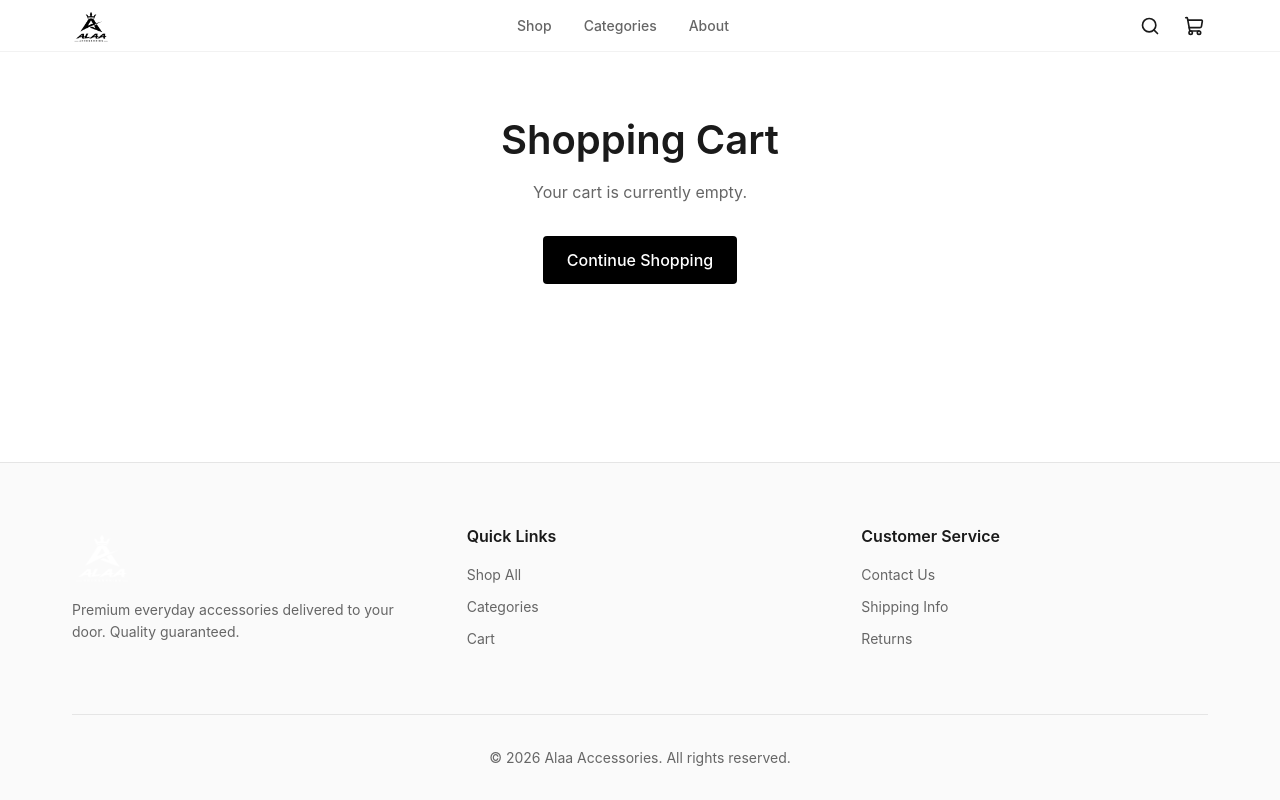
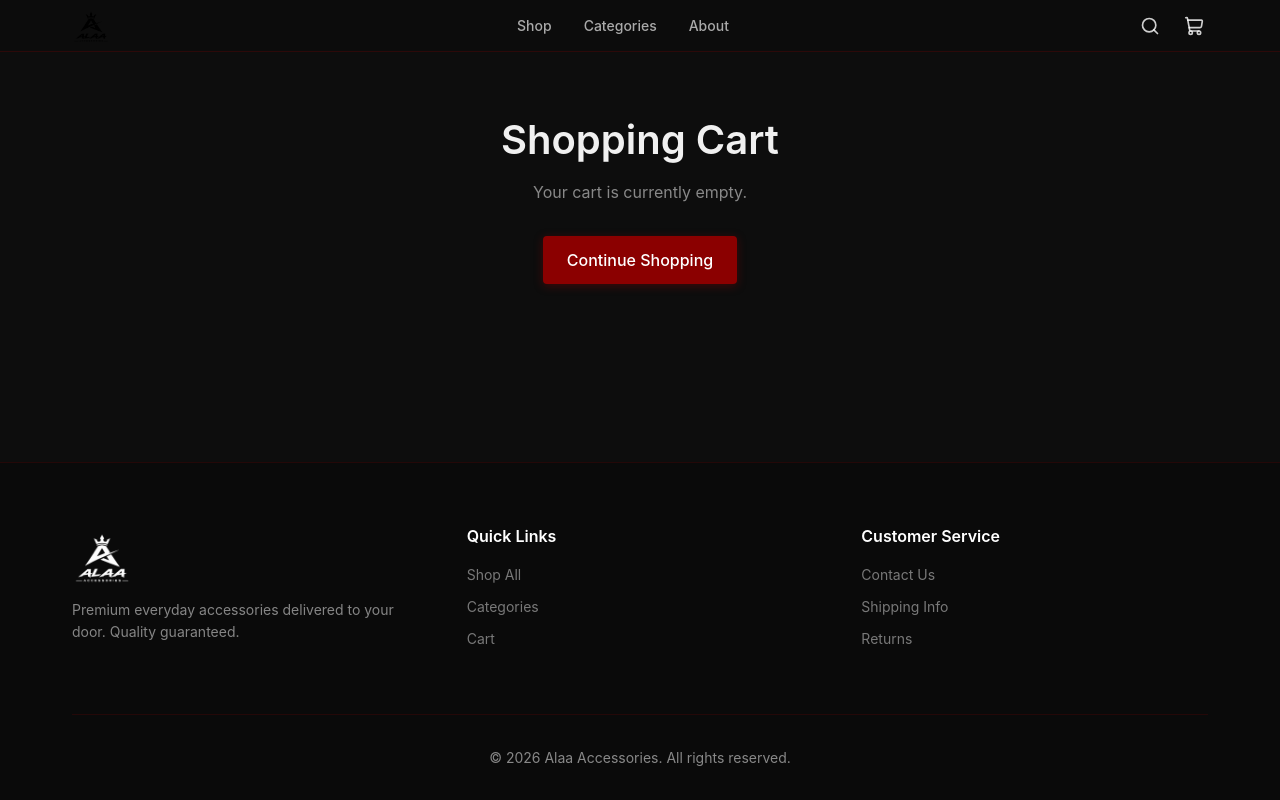
Before and after one commit to hamza11x/AlaaAccessories, a React (Vite) app: page /cart in a window 1280 px wide. Built offline with nearby package versions, Linux system fonts and the light colour scheme.

Commit message:
feat: full dark theme with blood red accents — dark bg, red primary, dark cards/nav/footer

```diff
--- a/src/components/layout/layout.css
+++ b/src/components/layout/layout.css
@@ -17,10 +17,10 @@
   left: 0;
   right: 0;
   height: 52px;
-  background-color: rgba(255, 255, 255, 0.7);
+  background-color: rgba(13, 13, 13, 0.95);
   backdrop-filter: blur(12px);
   -webkit-backdrop-filter: blur(12px);
-  border-bottom: 1px solid rgba(229, 229, 229, 0.5);
+  border-bottom: 1px solid rgba(139, 0, 0, 0.25);
   z-index: 50;
   transition: all 0.3s ease;
 }
@@ -57,7 +57,7 @@
 
 .mobile-menu-btn {
   display: block;
-  color: var(--color-text);
+  color: rgba(255, 255, 255, 0.8);
 }
 
 @media (min-width: 768px) {
@@ -72,7 +72,7 @@
   left: 0;
   right: 0;
   bottom: 0;
-  background-color: var(--color-bg);
+  background-color: #0f0505;
   z-index: 49;
   display: flex;
   flex-direction: column;
@@ -103,9 +103,9 @@
   display: block;
   font-size: 1.75rem;
   font-weight: 700;
-  color: var(--color-text);
+  color: #ffffff;
   padding: var(--spacing-md) 0;
-  border-bottom: 1px solid var(--color-border);
+  border-bottom: 1px solid rgba(139, 0, 0, 0.25);
   transition: opacity 0.2s ease, transform 0.2s ease;
   letter-spacing: -0.01em;
 }
@@ -130,12 +130,12 @@
 .nav-link {
   font-size: 0.875rem;
   font-weight: 500;
-  color: var(--color-text-muted);
+  color: rgba(255, 255, 255, 0.65);
   transition: color 0.2s ease;
 }
 
 .nav-link:hover, .nav-link:focus {
-  color: var(--color-text);
+  color: #ffffff;
 }
 
 .navbar-actions {
@@ -145,17 +145,18 @@
 }
 
 .icon-btn {
-  color: var(--color-text);
+  color: rgba(255, 255, 255, 0.8);
   padding: var(--spacing-xs);
   display: flex;
   align-items: center;
   justify-content: center;
   border-radius: var(--radius-sm);
-  transition: background-color 0.2s ease;
+  transition: color 0.2s ease, background-color 0.2s ease;
 }
 
 .icon-btn:hover {
-  background-color: var(--color-border);
+  color: #ffffff;
+  background-color: rgba(139, 0, 0, 0.35);
 }
 
 .cart-btn {
@@ -181,10 +182,10 @@
 
 /* Footer Styles */
 .footer {
-  border-top: 1px solid var(--color-border);
+  border-top: 1px solid rgba(139, 0, 0, 0.2);
   padding: var(--spacing-3xl) 0 var(--spacing-xl);
   margin-top: auto;
-  background-color: #fafafa;
+  background-color: #0a0a0a;
 }
 
 .footer-grid {
@@ -203,12 +204,13 @@
 .footer-col h4 {
   font-size: 1rem;
   margin-bottom: var(--spacing-md);
-  color: var(--color-text);
+  color: #ffffff;
 }
 
 .footer-col p {
   font-size: 0.875rem;
   line-height: 1.6;
+  color: rgba(255,255,255,0.5);
 }
 
 .footer-col ul {
@@ -220,18 +222,18 @@
 
 .footer-col a {
   font-size: 0.875rem;
-  color: var(--color-text-muted);
+  color: rgba(255,255,255,0.45);
   transition: color 0.2s ease;
 }
 
 .footer-col a:hover {
-  color: var(--color-text);
+  color: #ffffff;
 }
 
 .footer-bottom {
   text-align: center;
-  color: var(--color-text-muted);
+  color: rgba(255,255,255,0.3);
   font-size: 0.875rem;
   padding-top: var(--spacing-xl);
-  border-top: 1px solid var(--color-border);
+  border-top: 1px solid rgba(139, 0, 0, 0.2);
 }
--- a/src/index.css
+++ b/src/index.css
@@ -1,9 +1,13 @@
 :root {
-  --color-bg: #ffffff;
-  --color-text: #1a1a1a;
-  --color-text-muted: #666666;
-  --color-border: #e5e5e5;
-  --color-primary: #000000;
+  --color-bg: #0d0d0d;
+  --color-bg-secondary: #141414;
+  --color-bg-card: #1a1a1a;
+  --color-text: #f0f0f0;
+  --color-text-muted: #888888;
+  --color-border: #2a2a2a;
+  --color-primary: #8B0000;
+  --color-primary-hover: #a50000;
+  --color-primary-light: rgba(139,0,0,0.12);
   --color-primary-text: #ffffff;
   --color-error: #ef4444;
   --color-success: #22c55e;
@@ -20,9 +24,9 @@
   --radius-md: 4px;
   --radius-lg: 8px;
 
-  --shadow-sm: 0 1px 2px 0 rgb(0 0 0 / 0.05);
-  --shadow-md: 0 4px 6px -1px rgb(0 0 0 / 0.1), 0 2px 4px -2px rgb(0 0 0 / 0.1);
-  --shadow-lg: 0 10px 15px -3px rgb(0 0 0 / 0.1), 0 4px 6px -4px rgb(0 0 0 / 0.1);
+  --shadow-sm: 0 1px 3px 0 rgb(0 0 0 / 0.4);
+  --shadow-md: 0 4px 12px -1px rgb(0 0 0 / 0.5);
+  --shadow-lg: 0 10px 30px -3px rgb(0 0 0 / 0.6), 0 0 0 1px rgb(139 0 0 / 0.1);
 
   --font-sans: "Inter", -apple-system, BlinkMacSystemFont, "Segoe UI", Roboto, Helvetica, Arial, sans-serif;
 }
@@ -110,10 +114,12 @@ p {
 .btn-primary {
   background-color: var(--color-primary);
   color: var(--color-primary-text);
+  box-shadow: 0 2px 10px rgb(139 0 0 / 0.4);
 }
 
 .btn-primary:hover {
-  background-color: #333333;
+  background-color: var(--color-primary-hover);
+  box-shadow: 0 4px 18px rgb(139 0 0 / 0.5);
 }
 
 .btn-outline {
@@ -123,8 +129,9 @@ p {
 }
 
 .btn-outline:hover {
-  border-color: var(--color-text);
-  background-color: var(--color-bg);
+  border-color: var(--color-primary);
+  color: var(--color-primary);
+  background-color: var(--color-primary-light);
 }
 
 .btn-block {
@@ -164,12 +171,13 @@ p {
 .form-input:focus {
   outline: none;
   border-color: var(--color-primary);
+  box-shadow: 0 0 0 3px rgb(139 0 0 / 0.1);
 }
 
 /* Skeleton Loading */
 .skeleton {
-  background: #eee;
-  background: linear-gradient(110deg, #ececec 8%, #f5f5f5 18%, #ececec 33%);
+  background: #1e1e1e;
+  background: linear-gradient(110deg, #1a1a1a 8%, #222 18%, #1a1a1a 33%);
   border-radius: var(--radius-sm);
   background-size: 200% 100%;
   animation: 1.5s shine linear infinite;
--- a/src/pages/about.css
+++ b/src/pages/about.css
@@ -18,7 +18,7 @@
 .about-hero {
   padding: var(--spacing-3xl) 0;
   border-bottom: 1px solid var(--color-border);
-  background-color: #fafafa;
+  background-color: #111111;
 }
 
 .about-hero-container {
@@ -97,7 +97,7 @@
 }
 
 .about-stat {
-  background: #fff;
+  background: #0d0d0d;
   padding: var(--spacing-xl);
   display: flex;
   flex-direction: column;
@@ -161,18 +161,19 @@
 }
 
 .about-value-card {
-  background: #fff;
+  background: #1a1a1a;
   border: 1px solid var(--color-border);
   border-radius: var(--radius-md);
   padding: var(--spacing-xl);
   transition: transform 0.4s cubic-bezier(0.16, 1, 0.3, 1),
-              box-shadow 0.4s cubic-bezier(0.16, 1, 0.3, 1);
+              box-shadow 0.4s cubic-bezier(0.16, 1, 0.3, 1),
+              border-color 0.3s ease;
 }
 
 .about-value-card:hover {
   transform: scale(1.02);
   box-shadow: var(--shadow-lg);
-  border-color: transparent;
+  border-color: var(--color-primary);
 }
 
 .about-value-card h3 {
@@ -189,7 +190,7 @@
 /* ══ CTA ══ */
 .about-cta {
   padding: var(--spacing-3xl) 0;
-  background: #fff;
+  background: #111111;
 }
 
 .about-cta-inner {
--- a/src/pages/home.css
+++ b/src/pages/home.css
@@ -3,7 +3,7 @@
 .hero-section {
   padding: var(--spacing-3xl) 0;
   border-bottom: 1px solid var(--color-border);
-  background-color: #fafafa;
+  background-color: #111111;
 }
 
 .hero-container {
@@ -126,7 +126,7 @@
 /* Category Card */
 .category-card {
   height: 250px;
-  background-color: #fafafa;
+  background-color: #1a1a1a;
   border: 1px solid var(--color-border);
   border-radius: var(--radius-md);
   display: flex;
@@ -135,13 +135,13 @@
   justify-content: center;
   padding: var(--spacing-lg);
   text-align: center;
-  transition: transform 0.4s cubic-bezier(0.16, 1, 0.3, 1), box-shadow 0.4s cubic-bezier(0.16, 1, 0.3, 1);
+  transition: transform 0.4s cubic-bezier(0.16, 1, 0.3, 1), box-shadow 0.4s cubic-bezier(0.16, 1, 0.3, 1), border-color 0.3s ease;
 }
 
 .category-card:hover {
   transform: scale(1.02);
   box-shadow: var(--shadow-lg);
-  border-color: transparent;
+  border-color: var(--color-primary);
 }
 
 .category-card h3 {
@@ -171,7 +171,7 @@
 .product-image-container {
   width: 100%;
   aspect-ratio: 1/1;
-  background-color: #fafafa;
+  background-color: #1a1a1a;
   border-radius: var(--radius-md);
   overflow: hidden;
   border: 1px solid var(--color-border);
```
